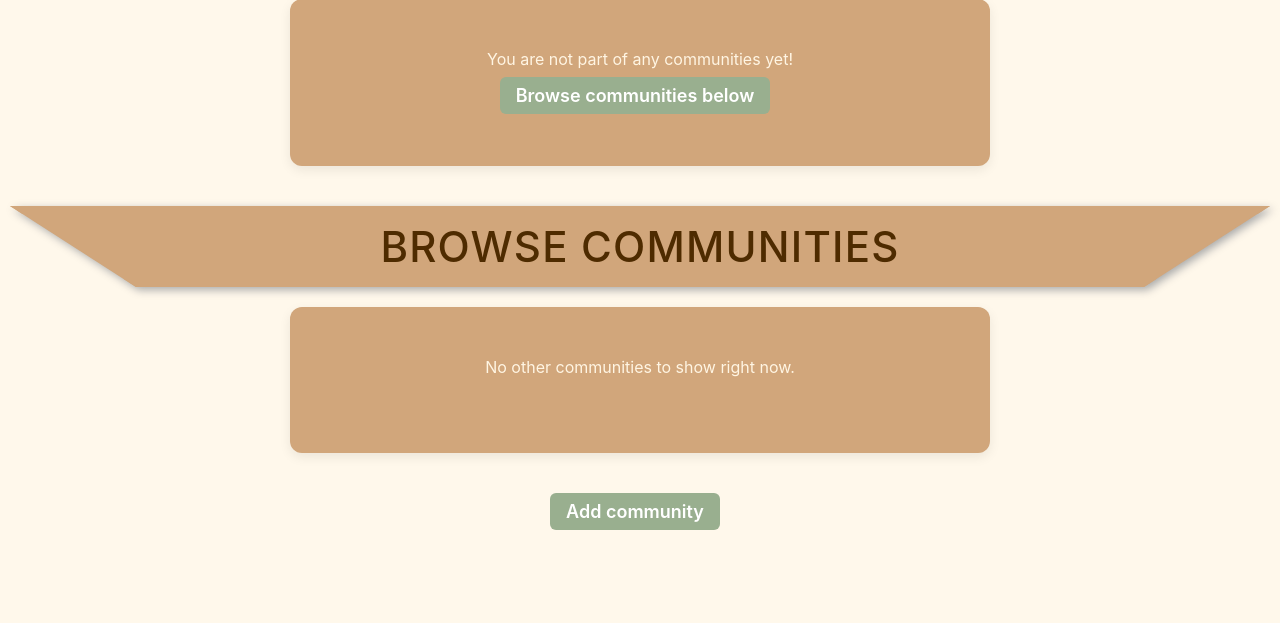
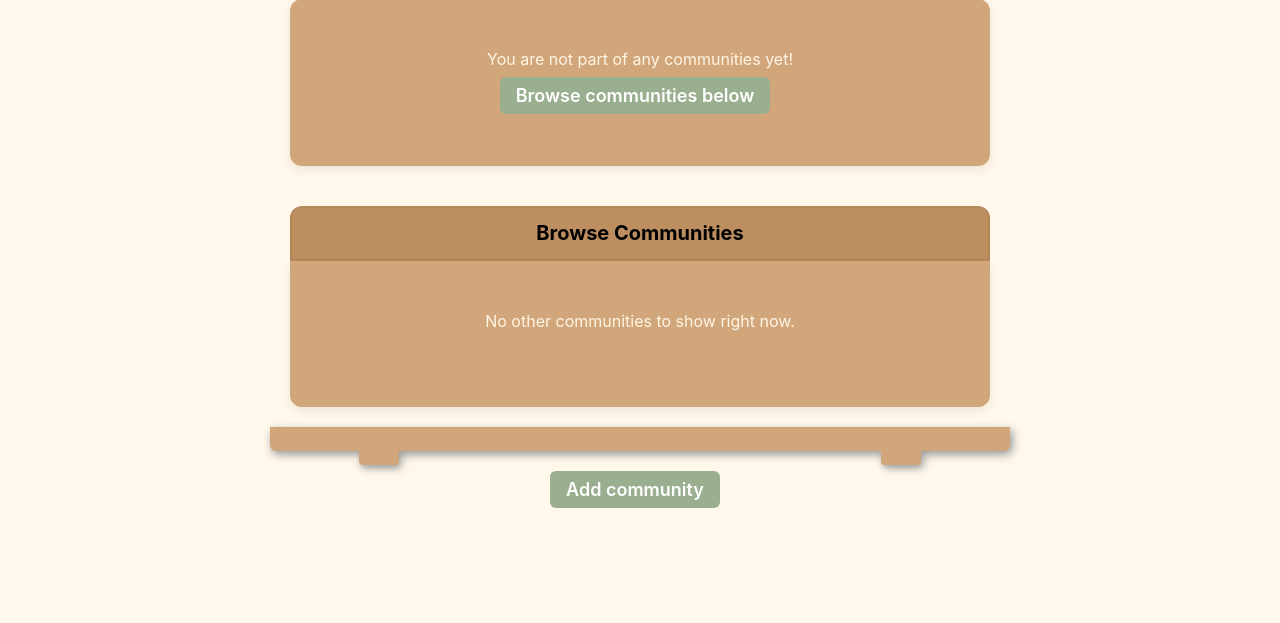
Before and after one commit to ralphwoollcombe/drobe, a Django app: page /communities/ in a window 1280 px wide. Shown: the part 233-856 px from the top of the page. Run offline with Django 5.2, Linux system fonts and the light colour scheme; the visitor is signed in with stand-in values (Sample User, id 1); data that the repository does not hold is empty; some web fonts are replaced.

Commit message:
wardrobe feet

```diff
--- a/main_app/static/css/communities/community_list.css
+++ b/main_app/static/css/communities/community_list.css
@@ -1,4 +1,4 @@
-.drobe-container {
+.community-container {
     max-width: 700px;
     margin: 0 auto 40px;
     padding: 10px 20px 20px;
@@ -7,6 +7,31 @@
     border-radius: 12px;
     box-shadow: 0 4px 12px rgba(0, 0, 0, 0.08);
     width: 80%;
+}
+
+.drobe-container {
+    max-width: 700px;
+    margin: 0 auto 40px;
+    padding: 10px 20px 20px;
+    background: var(--primary);
+    border: rgba(125, 97, 70, 0.902);
+    border-bottom-left-radius: 12px;
+    border-bottom-right-radius: 12px;
+    box-shadow: 0 4px 12px rgba(0, 0, 0, 0.08);
+    width: 80%;
+}
+#browse {
+    display: flex;
+    flex-direction: row;
+    justify-content: center;
+    max-width: 700px;
+    width: 80%;
+    background: #bd8f60;
+    border: 2px solid rgba(0, 0, 0, 0.06);
+    border-top-left-radius: 12px;
+    border-top-right-radius: 12px;
+    margin: auto;
+
 }
 
 .card-container {
@@ -135,3 +160,42 @@
 .btn-sage:hover {
     background: var(--nav-bg-ff);
 }
+
+
+/* ── Wardrobe Base ── */
+.wardrobe-base {
+    position: relative;
+    width: 84%;                        /* wider than drobe-container (80%) */
+    max-width: 740px;                  /* wider than drobe max-width (700px) */
+    height: 24px;
+    background: var(--primary);
+    margin: -20px auto 20px;              /* pulls up slightly to sit flush */
+    border-radius: 0 0 6px 6px;       /* rounded bottom corners only */
+    box-shadow: 0 4px 8px rgba(0, 0, 0, 0.1);
+}
+
+/* ── Left Foot ── */
+.wardrobe-base::before {
+    content: '';
+    position: absolute;
+    bottom: -14px;                     /* hangs below the base */
+    left: 12%;                         /* inset from edges */
+    width: 40px;
+    height: 14px;
+    background: var(--primary);
+    border-radius: 0 0 4px 4px;       /* rounded bottom corners */
+    box-shadow: 0 3px 4px rgba(0, 0, 0, 0.1);
+}
+
+/* ── Right Foot ── */
+.wardrobe-base::after {
+    content: '';
+    position: absolute;
+    bottom: -14px;
+    right: 12%;
+    width: 40px;
+    height: 14px;
+    background: var(--primary);
+    border-radius: 0 0 4px 4px;
+    box-shadow: 0 3px 4px rgba(0, 0, 0, 0.1);
+}
--- a/main_app/static/css/profile/profile_detail.css
+++ b/main_app/static/css/profile/profile_detail.css
@@ -121,8 +121,8 @@
 .card-container {
     display: flex;
     flex-wrap: wrap;
-    gap: 40px;
-    justify-content: center;
+    gap: 20px;
+    justify-content: flex-start;
     padding: 10px 0;
 }
 
@@ -130,7 +130,7 @@
     display: flex;
     flex-direction: column;
     align-items: center;
-    width: 180px;
+    width: 240px;
     background: #bd8f60;
     border-radius: 10px;
     overflow: hidden;
--- a/main_app/templates/main_app/community_list.html
+++ b/main_app/templates/main_app/community_list.html
@@ -13,7 +13,7 @@
   </div>
 </section>
 
-<section class="drobe-container">
+<section class="community-container">
   <section class="card-container">
     {% if not community_list.count %}
       <div class="empty-drobe">
@@ -48,14 +48,13 @@
   </section>
 </section>
 
-<div class="page-header" id="browse">
-  <div class="title-card">
-    <h1>Browse Communities</h1>
+
+
+<div id="browse">
+      <h1>Browse Communities</h1>
   </div>
-</div>
-
 <section class="drobe-container">
-  <section class="card-container">
+<section class="card-container">
     {% if not other_communities.count %}
       <div class="empty-drobe">
         <p>No other communities to show right now.</p>
@@ -82,6 +81,9 @@
     {% endif %}
   </section>
 </section>
+<section class="page-header">
+<div class="wardrobe-base"></div>
+</section>
 
 <section class="buttons">
   <a href="{% url 'community-create' %}" class="btn btn-sage">Add community</a>
--- a/main_app/templates/main_app/garment_list.html
+++ b/main_app/templates/main_app/garment_list.html
@@ -42,6 +42,9 @@
     {% endif %}
   </section>
 </section>
+<section class="page-header">
+<div class="wardrobe-base"></div>
+</section>
 
 {% if garment_list.count %}
 <section class="buttons">
```
Also changed, not shown: main_app/static/css/garments/garment_list.css (+42 -3 lines).
